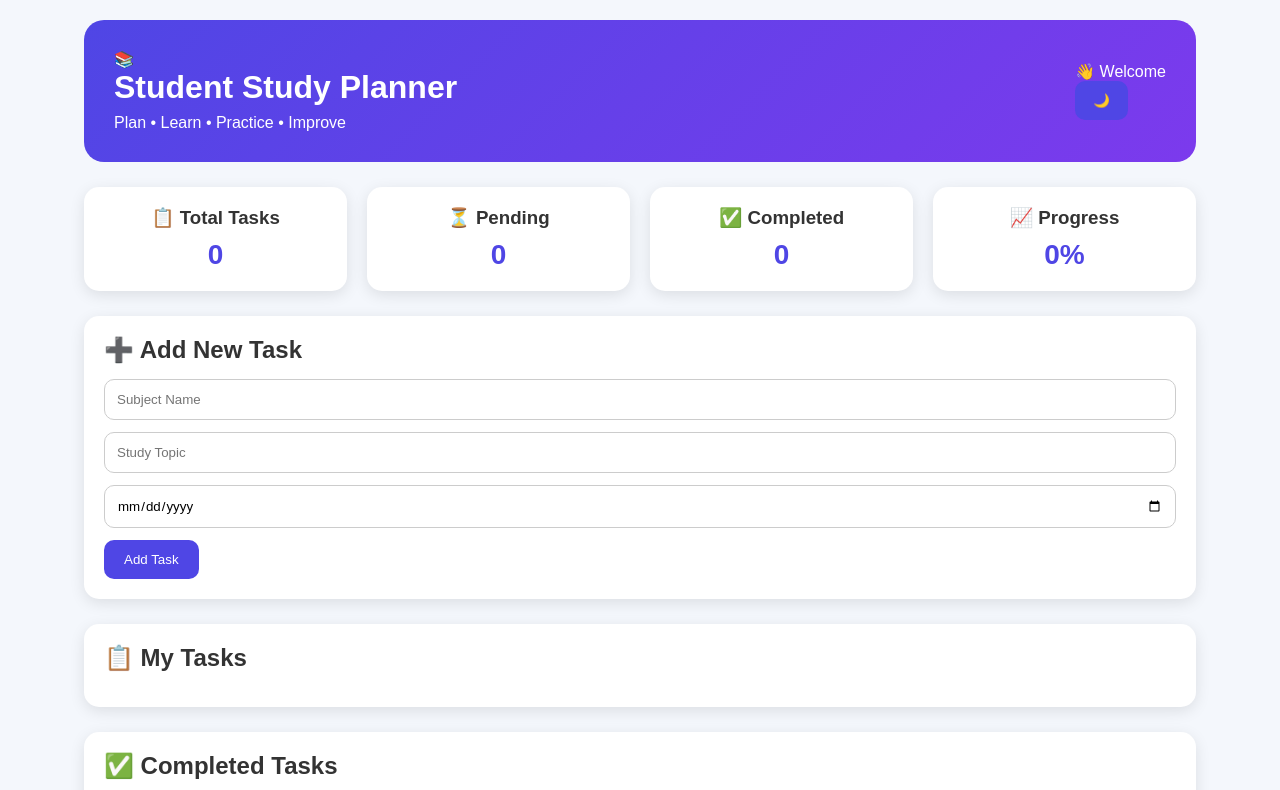
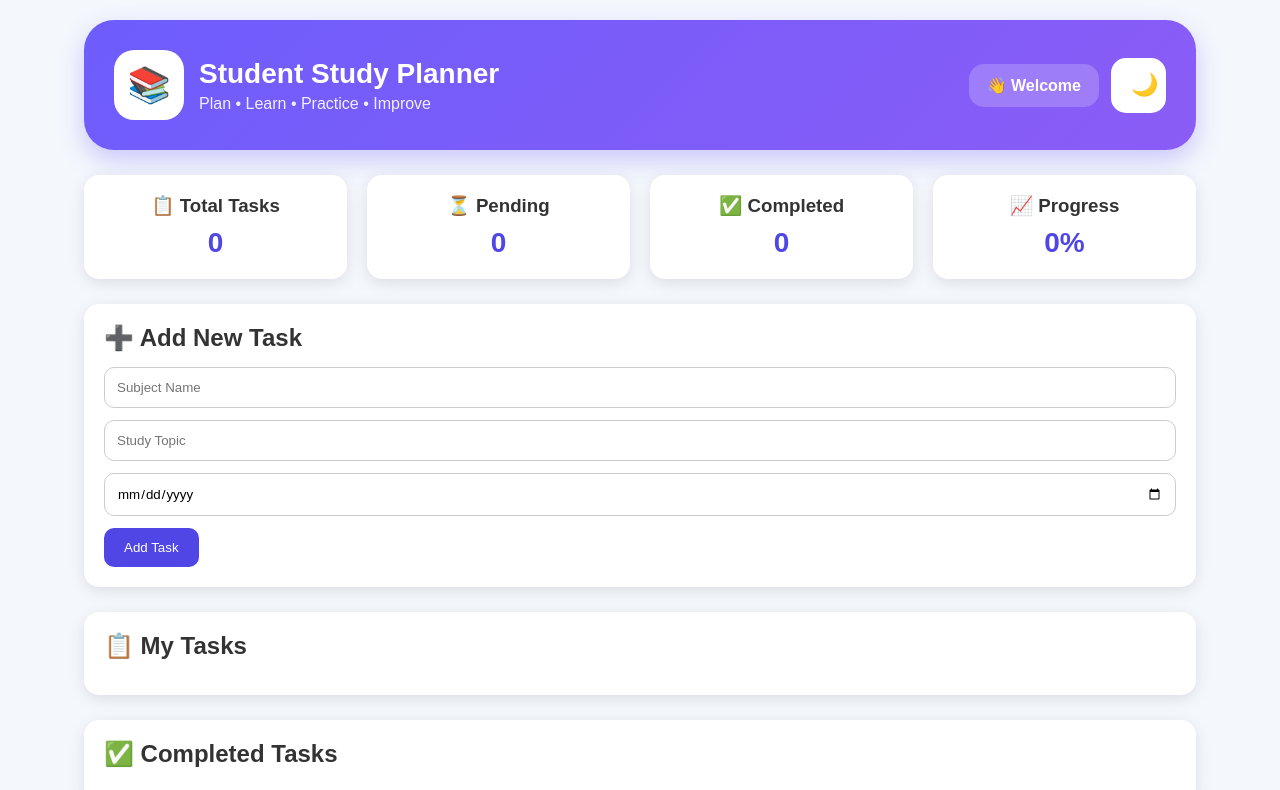
Before and after one commit to mithra100/student-study-planner, a website: page dashboard.html in a window 1280 px wide. Shown: the top 790 px of the page. Drawn offline with Linux system fonts and the light colour scheme.

Commit message:
Update style.css

```diff
--- a/style.css
+++ b/style.css
@@ -22,26 +22,65 @@ body{
 /* Header */
 
 .dashboard-header{
-    background:linear-gradient(135deg,#4f46e5,#7c3aed);
+    background:linear-gradient(135deg,#6d5dfc,#8b5cf6);
     color:white;
     padding:30px;
-    border-radius:20px;
+    border-radius:30px;
     display:flex;
     justify-content:space-between;
     align-items:center;
     margin-bottom:25px;
+    box-shadow:0 10px 25px rgba(109,93,252,0.3);
 }
 
-.dashboard-header h1{
-    margin-bottom:8px;
+.header-left{
+    display:flex;
+    align-items:center;
+    gap:15px;
+}
+
+.app-icon{
+    width:70px;
+    height:70px;
+    background:white;
+    color:#6d5dfc;
+    border-radius:20px;
+    display:flex;
+    justify-content:center;
+    align-items:center;
+    font-size:35px;
+}
+
+.header-left h1{
+    font-size:28px;
+}
+
+.header-left p{
+    margin-top:5px;
+    opacity:0.9;
+}
+
+.header-right{
+    display:flex;
+    gap:12px;
+    align-items:center;
+}
+
+.student-badge{
+    background:rgba(255,255,255,0.2);
+    padding:12px 18px;
+    border-radius:15px;
+    font-weight:bold;
 }
 
 #darkModeBtn{
+    width:55px;
+    height:55px;
     border:none;
-    padding:12px 18px;
-    border-radius:10px;
+    border-radius:15px;
+    font-size:22px;
+    background:white;
     cursor:pointer;
-    font-weight:bold;
 }
 
 /* Stats */
```
